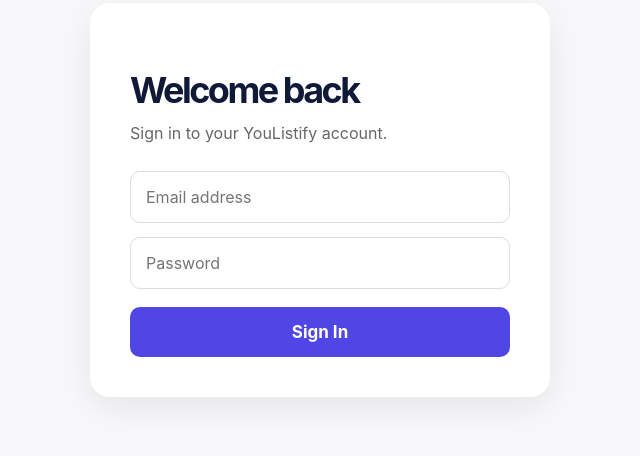
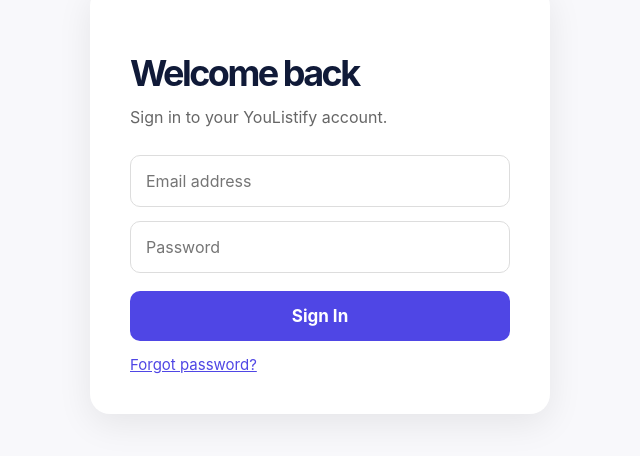
Before and after one commit to angelaannibale-coder/youlistify, a Next.js app: page /sign-in in a window 1280 px wide. Shown: the part 200-656 px from the top of the page, without its empty margins (320-960 px from the left). Built offline with nearby package versions, Linux system fonts and the light colour scheme; no server answers.

Commit message:
Update page.tsx

```diff
--- a/app/sign-in/page.tsx
+++ b/app/sign-in/page.tsx
@@ -113,6 +113,37 @@ cursor: "pointer",
 {loading ? "Signing in..." : "Sign In"}
 </button>
 </form>
+  <button
+type="button"
+onClick={async () => {
+if (!email) {
+setMessage("Enter your email address first.");
+return;
+}
+
+const { error } = await supabase.auth.resetPasswordForEmail(email, {
+redirectTo: "https://youlistify.com/reset-password",
+});
+
+if (error) {
+setMessage(error.message);
+} else {
+setMessage("Password reset email sent. Check your inbox.");
+}
+}}
+style={{
+background: "none",
+border: "none",
+color: "#4f46e5",
+cursor: "pointer",
+fontSize: "15px",
+marginTop: "14px",
+padding: "0",
+textDecoration: "underline",
+}}
+>
+Forgot password?
+</button>
 
 {message && (
 <p style={{ marginTop: "18px", color: "#b91c1c" }}>{message}</p>
```
